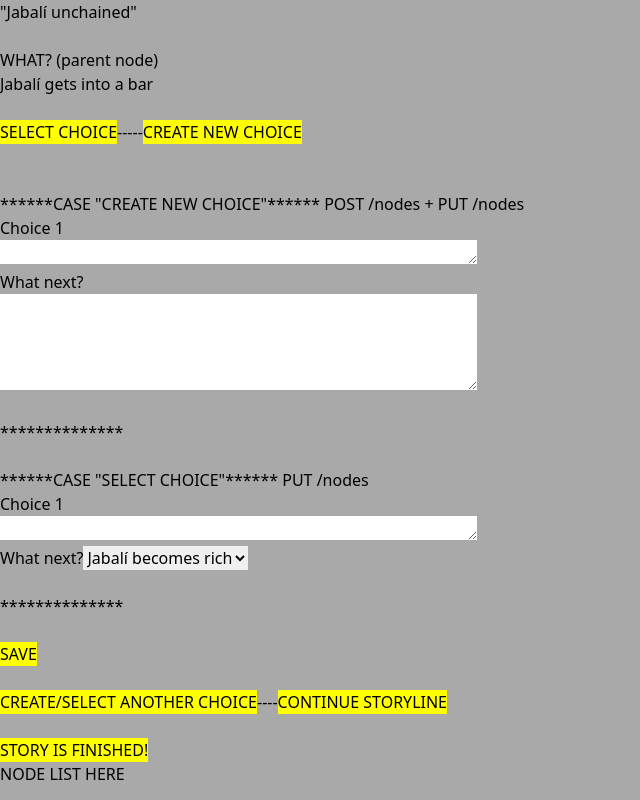
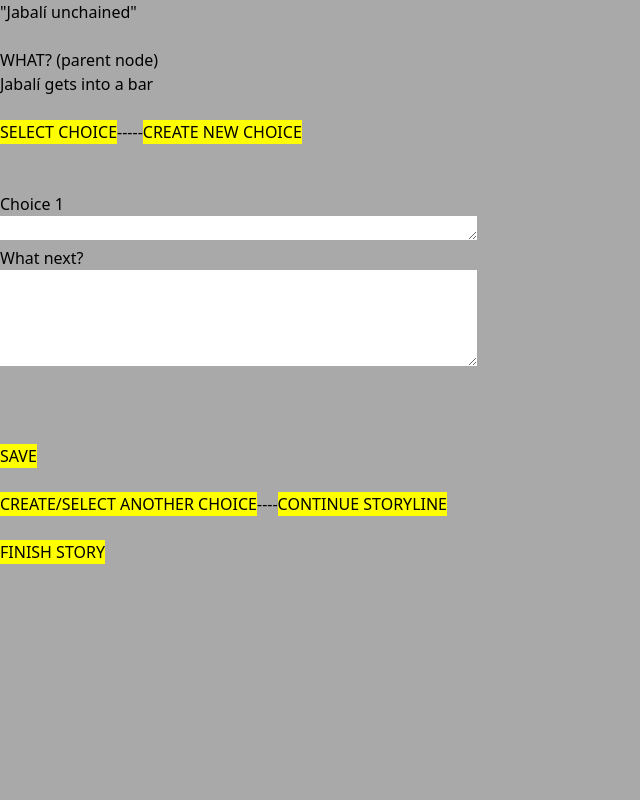
Before and after one commit to emepox/whatNext, a React (Create React App) app in the folder client/: page /create in a window 1280 px wide. Shown: the whole page, without its empty margins (0-640 px from the left). Built offline with nearby package versions, Linux system fonts and the light colour scheme.

Commit message:
WIP conditional rendering

```diff
--- a/client/src/App.js
+++ b/client/src/App.js
@@ -5,7 +5,7 @@ import React from "react";
 
 import Register from "./components/Register";
 import Login from "./components/Login";
-import Creator from "./components/Creator";
+import Creator from "./components/CreateGame";
 
 export default function App() {
   return (
--- /dev/null
+++ b/client/src/components/CreateGame.js
@@ -0,0 +1,108 @@
+import React, { useState } from "react";
+import "./CreateGame.css"
+import SelectNode from "./SelectNode";
+import NewNode from "./NewNode";
+
+const axios = require('axios');
+
+export default function Creator() {
+    // const {situation, media, StoryId, option} = object;
+    // new node to be posted to DB
+    const [newNode, setNewNode] = useState({
+      situation: "null",
+      media: "",
+      storyId: "",
+      option: "",
+    });
+
+    const [nodeExists, setNodeExists] = useState(false)
+
+    // changes newItem values for inputs
+    const handleButton = () => {
+      setNodeExists((state) => (!state));
+      };
+
+    // changes newItem values for inputs
+    const handleChange = (event) => {
+    const { value, name } = event.target;
+    setNewNode((state) => ({ ...state, [name]: value }));
+    };
+
+    // on submit, calls addNode
+    const handleSubmit = (event) => {
+    event.preventDefault();
+    addNode();
+  };
+
+    // creates query and posts new item to DB.
+    const addNode = async () => {
+    try {
+      const resp = await axios.put(`/nodes/`, {});
+      const result = await resp.data;
+
+    //   new Noty({
+    //     theme: 'metroui',
+    //     type: 'success',
+    //     layout: 'center',
+    //     text: 'Added!',
+    //     timeout: 1000,
+    //     callbacks: {
+    //       afterClose: function () {
+    //         window.location.href = "/closet";
+    //       }
+    //     }
+    //   }).show();
+
+    } catch (error) {
+      console.log(error);
+    //   new Noty({
+    //     theme: 'metroui',
+    //     type: 'error',
+    //     layout: 'center',
+    //     text: 'Ouch! Something went wrong. Try again!',
+    //     timeout: 1000
+    //   }).show();
+    }
+  };
+
+
+    return (
+        <div>
+            <h3>"Jabalí unchained"</h3><br/>
+            <form>
+            <div>
+                WHAT? (parent node) <br/>Jabalí gets into a bar
+            </div>
+            <br/>
+            <div>
+                <button onClick={handleButton}>SELECT CHOICE</button>-----
+                <button onClick={handleButton}>CREATE NEW CHOICE</button>
+            </div>
+            </form>
+            <br/><br/>
+            <div>
+                <label>Choice 1</label><br/><textarea name="option" rows="1" cols="50" onChange={handleChange}></textarea><br/>
+            </div>
+            {!nodeExists && <div><label>What next?</label><br/><textarea name="situation" rows="4" cols="50" onChange={handleChange}></textarea><br/></div>}
+            {nodeExists &&
+            <div>
+                <label for="nodes">What next?</label>
+                <select name="nodes" id="nodes">
+                    <option value="rich">Jabalí becomes rich</option>
+                    <option value="dead">Jabalí dies</option>
+                    <option value="married">Jabalí gets married</option>
+                </select>
+            </div>}
+            <br/>
+            <br/><br/>
+            <div>
+                <button onClick={handleSubmit}>SAVE</button><br/><br/>
+                <button onClick={handleSubmit}>CREATE/SELECT ANOTHER CHOICE</button>----
+                <button onClick={handleSubmit}>CONTINUE STORYLINE</button>
+                <br/><br/>
+                <button onClick={handleSubmit}>FINISH STORY</button>
+            </div>
+
+        </div>
+    )
+}
--- /dev/null
+++ b/client/src/components/NewNode.js
@@ -0,0 +1,73 @@
+import React, { useState } from "react";
+import "./CreateGame.css"
+const axios = require('axios');
+
+export default function Creator() {
+    // const {situation, media, StoryId, option} = object;
+    // new node to be posted to DB
+    const [newNode, setNewNode] = useState({
+      situation: "null",
+      media: "",
+      storyId: "",
+      option: "",
+    });
+
+    const [nodeTriangle, setNodeTriangle] = useState([])
+
+    // changes newItem values for inputs
+    const handleChange = (event) => {
+    const { value, name } = event.target;
+    setNewNode((state) => ({ ...state, [name]: value }));
+    };
+
+    // on submit, calls addNode
+    const handleSubmit = (event) => {
+    event.preventDefault();
+    addNode();
+  };
+
+    // creates query and posts new item to DB.
+    const addNode = async () => {
+    try {
+      const resp = await axios.put(`/nodes/`, nodeTriangle);
+      const result = await resp.data;
+
+    //   new Noty({
+    //     theme: 'metroui',
+    //     type: 'success',
+    //     layout: 'center',
+    //     text: 'Added!',
+    //     timeout: 1000,
+    //     callbacks: {
+    //       afterClose: function () {
+    //         window.location.href = "/closet";
+    //       }
+    //     }
+    //   }).show();
+
+    } catch (error) {
+      console.log(error);
+    //   new Noty({
+    //     theme: 'metroui',
+    //     type: 'error',
+    //     layout: 'center',
+    //     text: 'Ouch! Something went wrong. Try again!',
+    //     timeout: 1000
+    //   }).show();
+    }
+  };
+
+
+    return (
+        <div>
+            <div>
+                <label>Choice 1</label><br/><textarea name="option" rows="1" cols="50" onChange={handleChange}></textarea><br/>
+                <label>What next?</label><br/><textarea name="situation" rows="4" cols="50" onChange={handleChange}></textarea>
+            <br/><br/>
+            </div>
+            <div>
+                <button onClick={handleSubmit}>SAVE</button><br/><br/>
+            </div>
+        </div>
+    )
+}
--- a/client/src/components/Creator.js
+++ b/client/src/components/SelectNode.js
@@ -1,8 +1,8 @@
 import React, { useState } from "react";
-import "./Creator.css"
+import "./CreateGame.css"
 const axios = require('axios');
 
-export default function Creator() {
+export default function SelectNode() {
     // const {situation, media, StoryId, option} = object;
     // new node to be posted to DB
     const [newNode, setNewNode] = useState({
@@ -60,27 +60,6 @@ export default function Creator() {
 
     return (
         <div>
-            <h3>"Jabalí unchained"</h3><br/>
-            <form>
-            <div>
-                WHAT? (parent node) <br/>Jabalí gets into a bar
-            </div>
-            <br/>
-            <div>
-                <button onClick={handleSubmit}>SELECT CHOICE</button>-----
-                <button onClick={handleSubmit}>CREATE NEW CHOICE</button>
-            </div>
-            </form>
-            <br/><br/>
-            ******CASE "CREATE NEW CHOICE"****** POST /nodes + PUT /nodes
-            <div>
-                <label>Choice 1</label><br/><textarea name="option" rows="1" cols="50" onChange={handleChange}></textarea><br/>
-                <label>What next?</label><br/><textarea name="situation" rows="4" cols="50" onChange={handleChange}></textarea><br/>
-            </div>
-            <br/>
-            **************
-            <br/><br/>
-            ******CASE "SELECT CHOICE"****** PUT /nodes
             <div>
                 <label>Choice 1</label><br/><textarea name="option" rows="1" cols="50" onChange={handleChange}></textarea><br/>
                 <label for="nodes">What next?</label>
@@ -90,18 +69,9 @@ export default function Creator() {
                     <option value="married">Jabalí gets married</option>
                 </select>
             </div>
-            <br/>
-            **************
             <br/><br/>
             <div>
                 <button onClick={handleSubmit}>SAVE</button><br/><br/>
-                <button onClick={handleSubmit}>CREATE/SELECT ANOTHER CHOICE</button>----
-                <button onClick={handleSubmit}>CONTINUE STORYLINE</button>
-                <br/><br/>
-                <button onClick={handleSubmit}>STORY IS FINISHED!</button>
-            </div>
-            <div>
-                NODE LIST HERE
             </div>
 
         </div>
```
Also changed, not shown: client/src/components/CreateGame.css (renamed from client/src/components/Creator.css).
